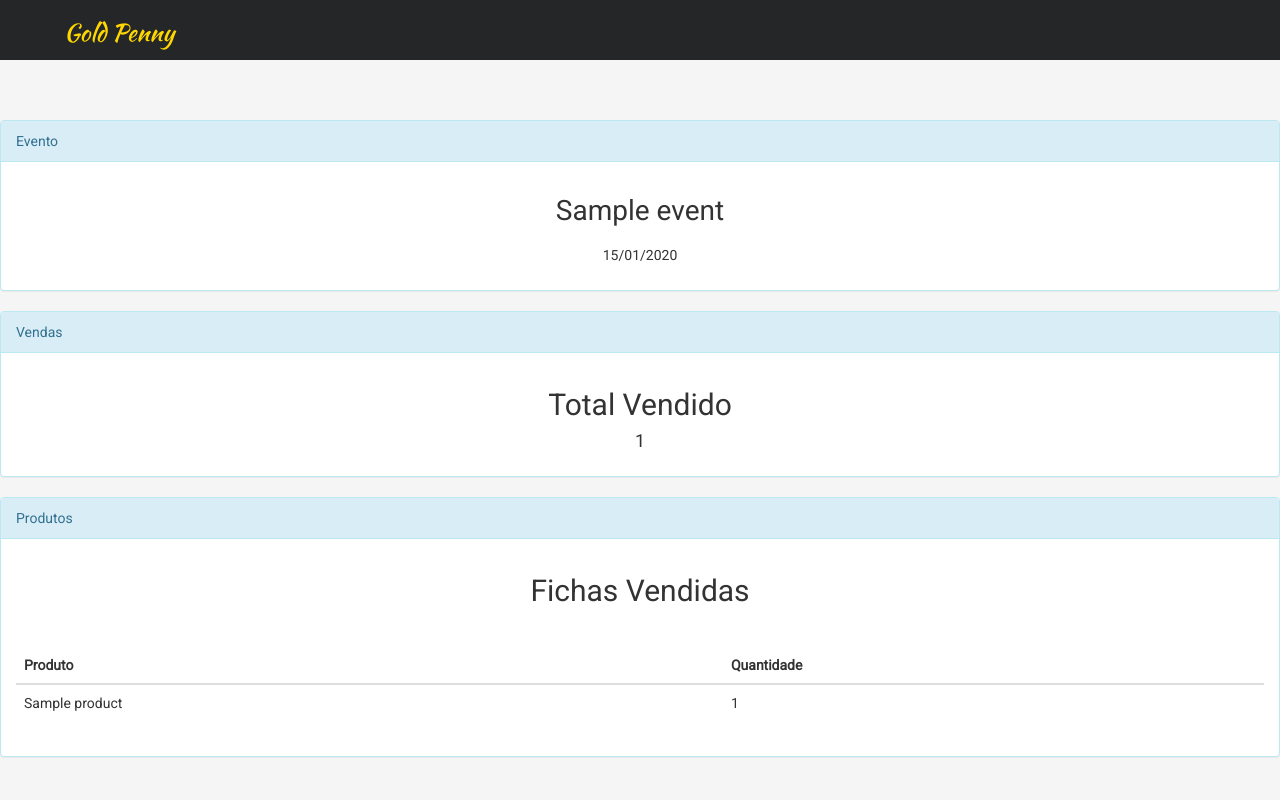
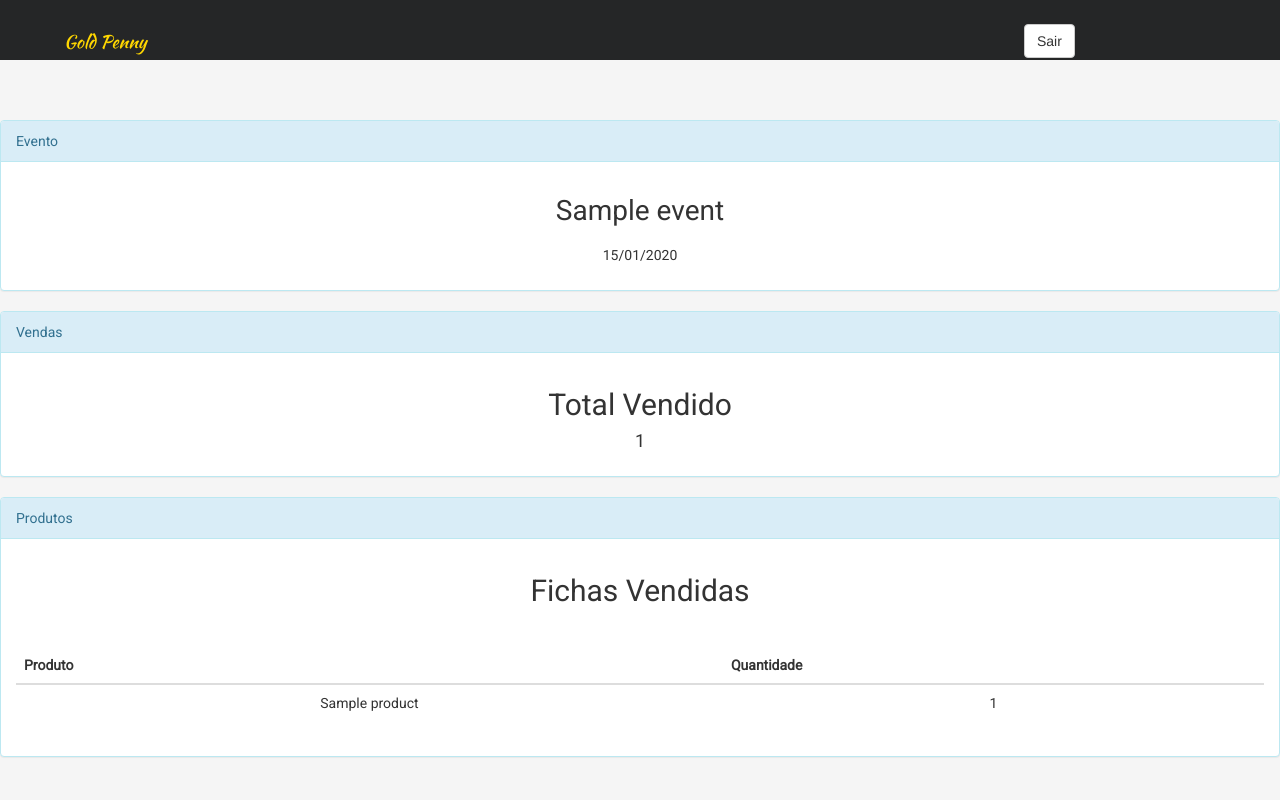
Before and after one commit to rodrigocam/gold-penny-api, a Python web app: template gold_penny/users/jinja2/users/home.jinja2 in a window 1280 px wide. Run offline with Jinja, Linux system fonts and the light colour scheme; the template is opened without the code that fills it: most values are stand-ins (such as "Sample title", 1, 10 or a date in 2020); some libraries are stand-ins or nearby versions.

Commit message:
Add login form css and logout button

```diff
--- a/gold_penny/users/forms.py
+++ b/gold_penny/users/forms.py
@@ -2,7 +2,10 @@ from django import forms
 
 
 class LoginForm(forms.Form):
-    username = forms.CharField(label='Usuário', max_length=30)
+    username = forms.CharField(
+        label='Usuário',
+        max_length=30,
+    )
     password = forms.CharField(
         label='Senha',
         max_length=50,
--- a/gold_penny/users/jinja2/users/base.jinja2
+++ b/gold_penny/users/jinja2/users/base.jinja2
@@ -15,14 +15,18 @@
 
         <link rel="stylesheet" href="https://cdnjs.cloudflare.com/ajax/libs/font-awesome/4.7.0/css/font-awesome.min.css">
 
-        <link rel="stylesheet" href="/static/css/main.css">
+        <link rel="stylesheet" href="/static/css/home.css">
+        <link rel="stylesheet" href="/static/css/login.css">
         <link rel="stylesheet" href="https://cdnjs.cloudflare.com/ajax/libs/normalize/8.0.0/normalize.min.css">
         <link rel="stylesheet" type="text/css" href="http://fonts.googleapis.com/css?family=Kaushan+Script|Roboto">
     </head>
     <body>
         <header>
             <div class="top-menu">
-                <h3 class="logo">Gold Penny</h3>
+                <a class="navbar-brand" href="#">Gold Penny</a>
+                <div class="test">
+                    <a class="btn btn-default" role="button" href="/logout">Sair</a>
+                </div>
             </div>
         </header>
         <div class="content">
--- a/gold_penny/users/jinja2/users/home.jinja2
+++ b/gold_penny/users/jinja2/users/home.jinja2
@@ -9,7 +9,7 @@
     </div>
     <div class="panel panel-info">
         <div class="panel-heading">Vendas</div>
-        <div  id="earnings" class="panel-body">
+        <div id="earnings" class="panel-body">
             <h2>Total Vendido </h2>
             <h4> {{ total_earnings }} </h4>
         </div>
--- a/gold_penny/users/static/css/main.css
+++ b/gold_penny/users/static/css/home.css
@@ -6,12 +6,24 @@
     height: 60px;
 }
 
-.logo{
+.navbar-brand{
     font-family: 'Kaushan Script', cursive;
     color: gold;
+    padding-top: 4vh;
     padding-left: 5vw;
 }
 
+.navbar-brand:active,
+.navbar-brand:hover,
+.navbar-brand:visited{
+    color: gold;
+}
+
+.test{
+    padding-top: 3vh;
+    margin-left: 80vw;
+    color: gold;
+}
 
 body{
     background-color: whitesmoke;
--- /dev/null
+++ b/gold_penny/users/static/css/login.css
@@ -0,0 +1,7 @@
+#login-panel{
+    margin-top: 25vh;
+}
+
+.panel-body{
+    text-align: center;
+}
```
Also changed, not shown: gold_penny/users/jinja2/users/login.jinja2 (+20 -5 lines).
